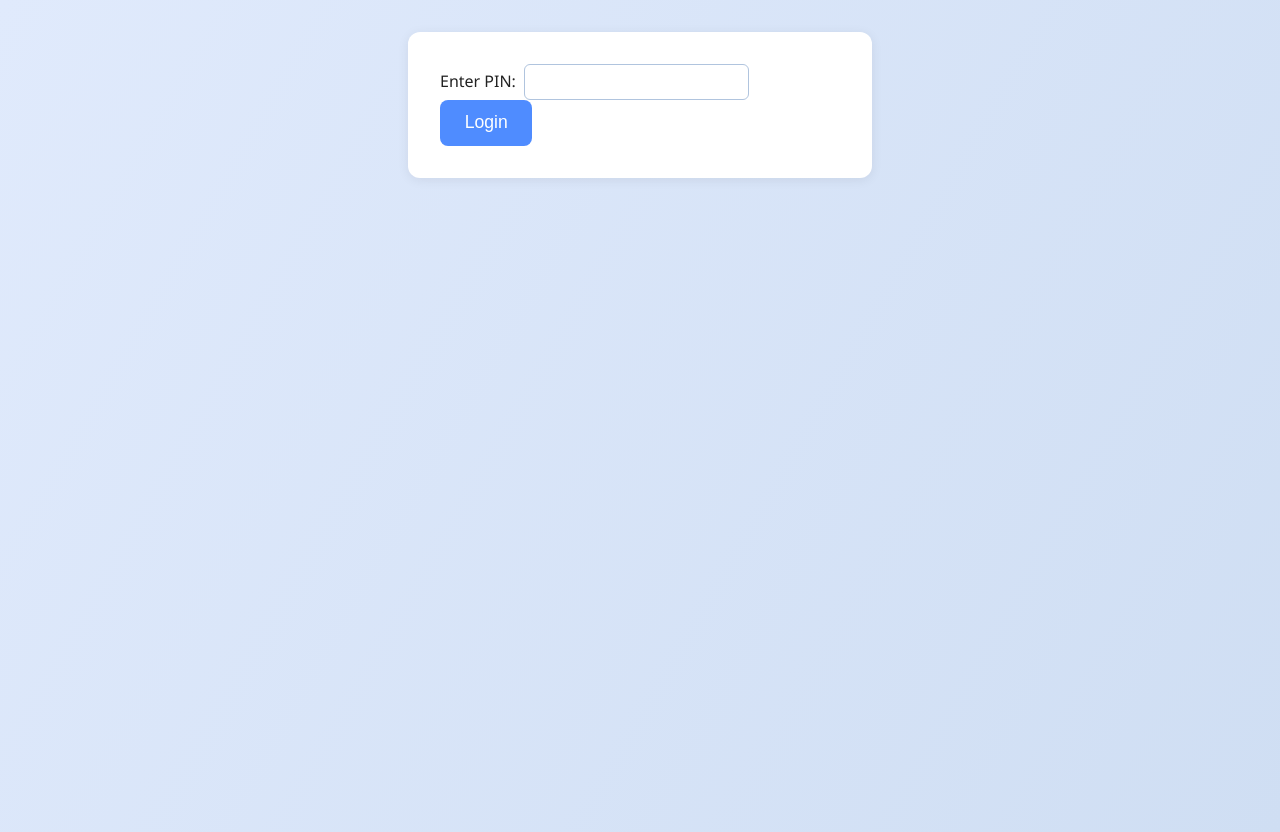
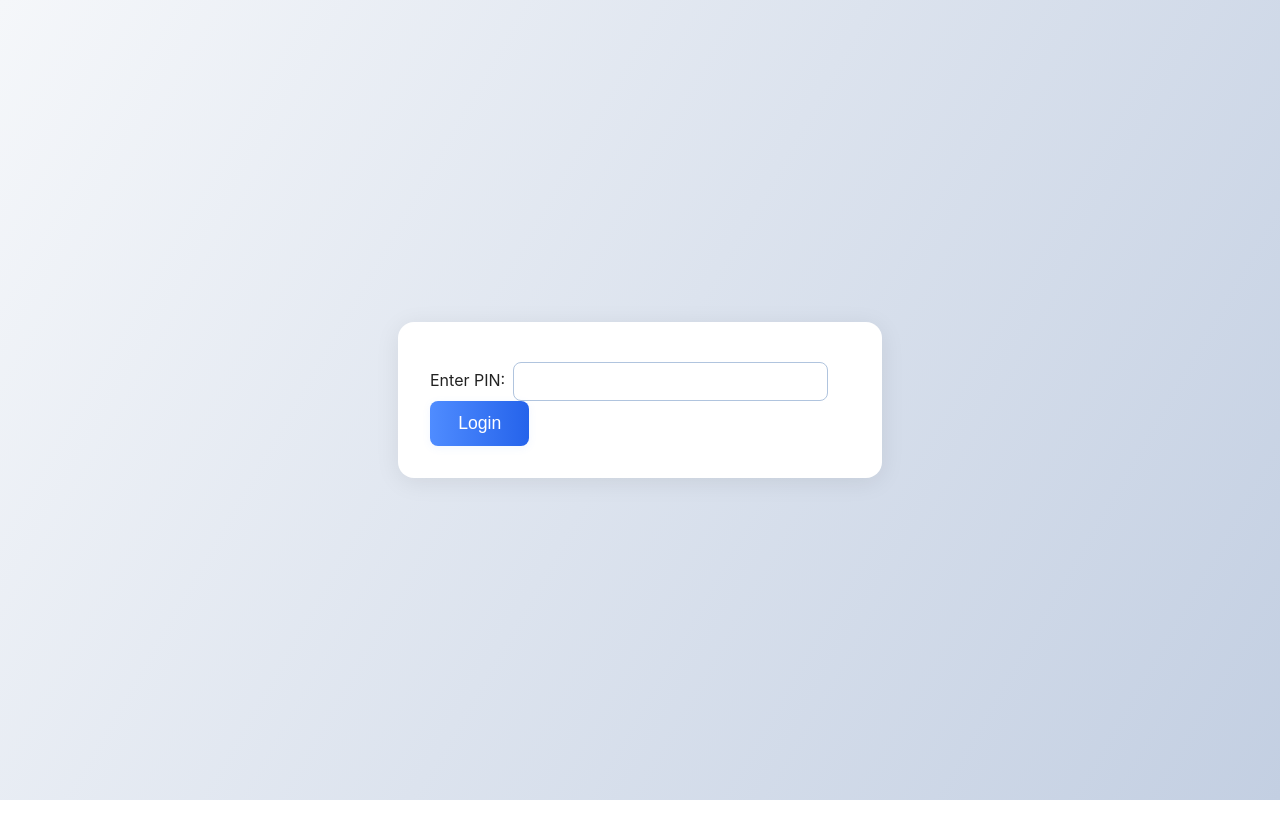
Before and after one commit to deeepanshu23/Moodify, a React (Vite) app: page / in a window 1280 px wide. After the commit the page ends 800 px from the top, so only its background shows below. Built offline with nearby package versions, Linux system fonts and the light colour scheme.

Commit message:
Update index.css

```diff
--- a/src/index.css
+++ b/src/index.css
@@ -1,73 +1,248 @@
 body {
   margin: 0;
-  background: linear-gradient(120deg, #e0eafc 0%, #cfdef3 100%);
+  background: linear-gradient(120deg, #f5f7fa 0%, #c3cfe2 100%);
   min-height: 100vh;
-  font-family: 'Segoe UI', 'Roboto', Arial, sans-serif;
+  font-family: 'Inter', 'Segoe UI', 'Roboto', Arial, sans-serif;
   color: #222;
+  transition: background 0.3s, color 0.3s;
 }
 
 h1, h2, h3 {
   font-weight: 700;
   margin-bottom: 0.5em;
-  color: #2a3a4a;
+  color: #1a2a3a;
+  letter-spacing: 0.02em;
+}
+
+h1 {
+  font-size: 2.2em;
+  margin-top: 1.5em;
+  text-align: center;
+}
+
+h2 {
+  font-size: 1.5em;
+  margin-top: 1em;
+}
+
+h3 {
+  font-size: 1.2em;
+  margin-top: 1em;
 }
 
 div {
   box-sizing: border-box;
 }
 
-form, .dashboard-panel {
+form, .dashboard-panel, .panel {
   background: #fff;
-  border-radius: 12px;
-  box-shadow: 0 2px 12px rgba(0,0,0,0.07);
+  border-radius: 16px;
+  box-shadow: 0 4px 24px rgba(0,0,0,0.08);
   padding: 2em;
   margin: 2em auto;
-  max-width: 400px;
+  max-width: 420px;
+  width: 100%;
+  transition: background 0.3s, color 0.3s;
 }
 
 button {
-  background: #4f8cff;
+  background: linear-gradient(90deg, #4f8cff 0%, #2563eb 100%);
   color: #fff;
   border: none;
   border-radius: 8px;
-  padding: 0.7em 1.4em;
+  padding: 0.7em 1.6em;
   font-size: 1.1em;
+  font-weight: 500;
   cursor: pointer;
-  transition: background 0.2s;
+  transition: background 0.2s, box-shadow 0.2s;
   margin-right: 0.5em;
+  box-shadow: 0 2px 8px rgba(79,140,255,0.08);
 }
 
 button:disabled {
   background: #b0c4de;
+  color: #eee;
   cursor: not-allowed;
 }
 
 button:hover:not(:disabled) {
-  background: #2563eb;
+  background: linear-gradient(90deg, #2563eb 0%, #4f8cff 100%);
+  box-shadow: 0 4px 16px rgba(79,140,255,0.12);
 }
 
-input[type="password"] {
-  padding: 0.5em;
+input[type="password"], input[type="text"], input[type="number"] {
+  padding: 0.6em;
   border: 1px solid #b0c4de;
-  border-radius: 6px;
+  border-radius: 8px;
+  font-size: 1em;
   margin-left: 0.5em;
-  font-size: 1em;
+  margin-top: 0.5em;
+  width: 70%;
+  transition: border 0.2s;
 }
 
-.dashboard-panel {
+input:focus {
+  border-color: #2563eb;
+  outline: none;
+}
+
+.dashboard-panel, .panel {
   margin-bottom: 2em;
 }
 
 ul {
   padding-left: 1.2em;
+  margin-top: 1em;
+}
+
+li {
+  margin-bottom: 0.7em;
+  font-size: 1em;
+  color: #2a3a4a;
+}
+
+.mood-buttons {
+  display: flex;
+  gap: 12px;
+  margin-bottom: 1em;
+  flex-wrap: wrap;
+  justify-content: center;
+}
+
+.mood-buttons button {
+  font-size: 1.7em;
+  padding: 0.6em 1em;
+  background: #f0f4fa;
+  color: #222;
+  border: 2px solid #e0eafc;
+  border-radius: 12px;
+  transition: background 0.2s, border 0.2s;
+}
+
+.mood-buttons button.selected,
+.mood-buttons button:active {
+  background: #ffd700;
+  border-color: #2563eb;
+  color: #222;
+}
+
+.status-message {
+  margin-top: 1em;
+  font-size: 1em;
+  color: #2563eb;
+  font-weight: 500;
+}
+
+.analytics-log-list {
+  max-height: 260px;
+  overflow-y: auto;
+  padding-right: 8px;
+  margin-top: 1em;
+  border-radius: 8px;
+  background: inherit;
+  box-shadow: 0 2px 8px rgba(0,0,0,0.04);
+}
+
+/* Optional: Custom scrollbar for modern look */
+.analytics-log-list::-webkit-scrollbar {
+  width: 8px;
+  background: #e0eafc;
+  border-radius: 8px;
+}
+.analytics-log-list::-webkit-scrollbar-thumb {
+  background: #b0c4de;
+  border-radius: 8px;
+}
+body.dark-mode .analytics-log-list::-webkit-scrollbar {
+  background: #222;
+}
+body.dark-mode .analytics-log-list::-webkit-scrollbar-thumb {
+  background: #444;
 }
 
 @media (max-width: 600px) {
-  form, .dashboard-panel {
+  form, .dashboard-panel, .panel {
     padding: 1em;
     max-width: 98vw;
   }
   h1 {
-    font-size: 1.5em;
+    font-size: 1.3em;
+  }
+  .mood-buttons button {
+    font-size: 1.2em;
+    padding: 0.4em 0.7em;
   }
 }
+
+/* Dark mode styles */
+body.dark-mode {
+  background: linear-gradient(120deg, #232526 0%, #414345 100%) !important;
+  color: #eee !important;
+}
+
+body.dark-mode h1,
+body.dark-mode h2,
+body.dark-mode h3 {
+  color: #ffd700;
+}
+
+body.dark-mode form,
+body.dark-mode .dashboard-panel,
+body.dark-mode .panel {
+  background: #222 !important;
+  color: #eee !important;
+  box-shadow: 0 2px 12px rgba(0,0,0,0.3);
+}
+
+body.dark-mode button {
+  background: linear-gradient(90deg, #444 0%, #222 100%);
+  color: #ffd700;
+}
+
+body.dark-mode button:disabled {
+  background: #555;
+  color: #aaa;
+}
+
+body.dark-mode input[type="password"],
+body.dark-mode input[type="text"],
+body.dark-mode input[type="number"] {
+  background: #333;
+  color: #ffd700;
+  border: 1px solid #ffd700;
+}
+
+body.dark-mode ul {
+  background: #222 !important;
+  color: #ffd700 !important;
+}
+
+body.dark-mode li {
+  color: #ffd700 !important;
+  background: transparent !important;
+}
+
+body.dark-mode .mood-buttons button {
+  background: #333;
+  color: #ffd700;
+  border: 2px solid #ffd700;
+}
+
+body.dark-mode .mood-buttons button.selected,
+body.dark-mode .mood-buttons button:active {
+  background: #ffd700;
+  color: #222;
+  border-color: #ffd700;
+}
+
+body.dark-mode .status-message {
+  color: #ffd700;
+}
+
+#root {
+  min-height: 100vh;
+  display: flex;
+  flex-direction: column;
+  justify-content: center;
+  align-items: center;
+}
```
